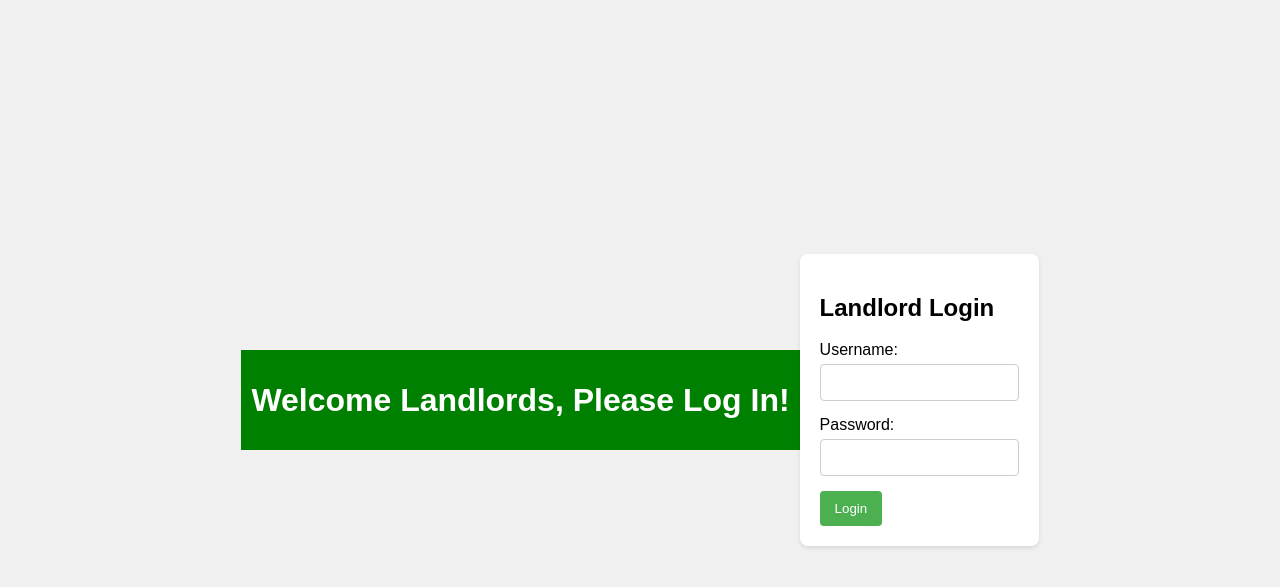
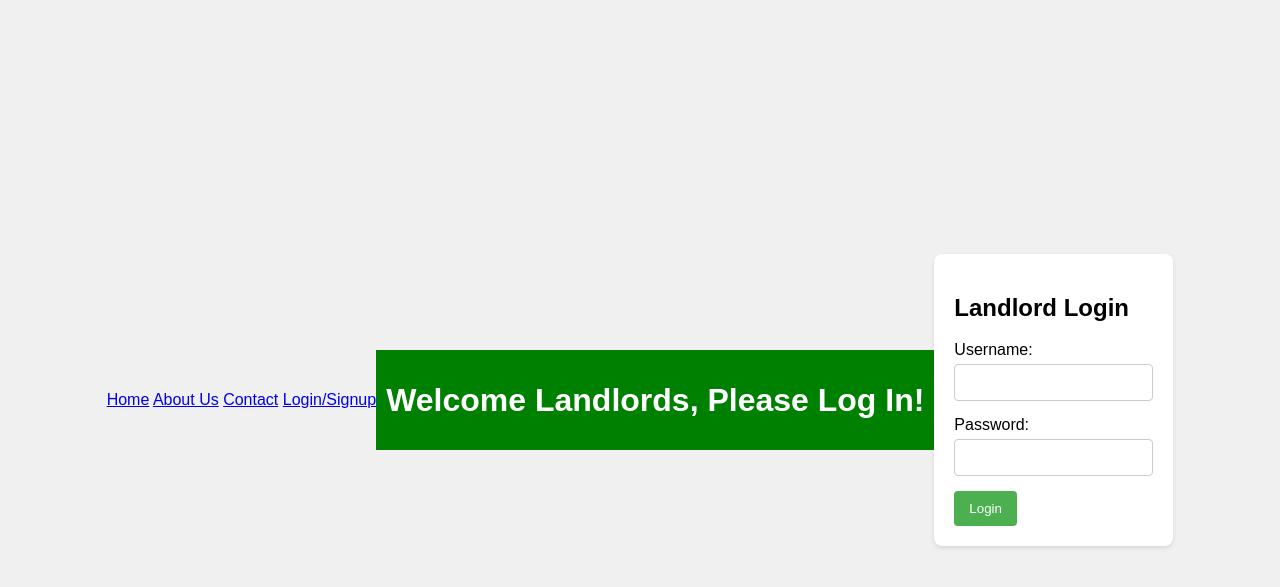
Before and after one commit to alrudniy/T2-f24-web-matching, a Django app: page /landlord_login/ in a window 1280 px wide. Shown: the top 587 px of the page. Run offline with Django 5.2, Linux system fonts and the light colour scheme.

Commit message:
feat: Add navigation bar to login pages

```diff
--- a/myapp/templates/landlord_login.html
+++ b/myapp/templates/landlord_login.html
@@ -54,6 +54,12 @@
     </style>
 </head>
 <body>
+    <nav>
+        <a href="#">Home</a>
+        <a href="#">About Us</a>
+        <a href="#">Contact</a>
+        <a href="#">Login/Signup</a>
+    </nav>
     <div class="title-bar">
         <h1>Welcome Landlords, Please Log In!</h1>
     </div>
--- a/myapp/templates/tenant_login.html
+++ b/myapp/templates/tenant_login.html
@@ -53,6 +53,12 @@
     </style>
 </head>
 <body>
+    <nav>
+        <a href="#">Home</a>
+        <a href="#">About Us</a>
+        <a href="#">Contact</a>
+        <a href="#">Login/Signup</a>
+    </nav>
     <div class="title-bar">
         <h1>Welcome Tenants, Please Log In!</h1>
     </div>
```
Also changed, not shown: myapp/templates/login_fp.html (+21 -0 lines).
